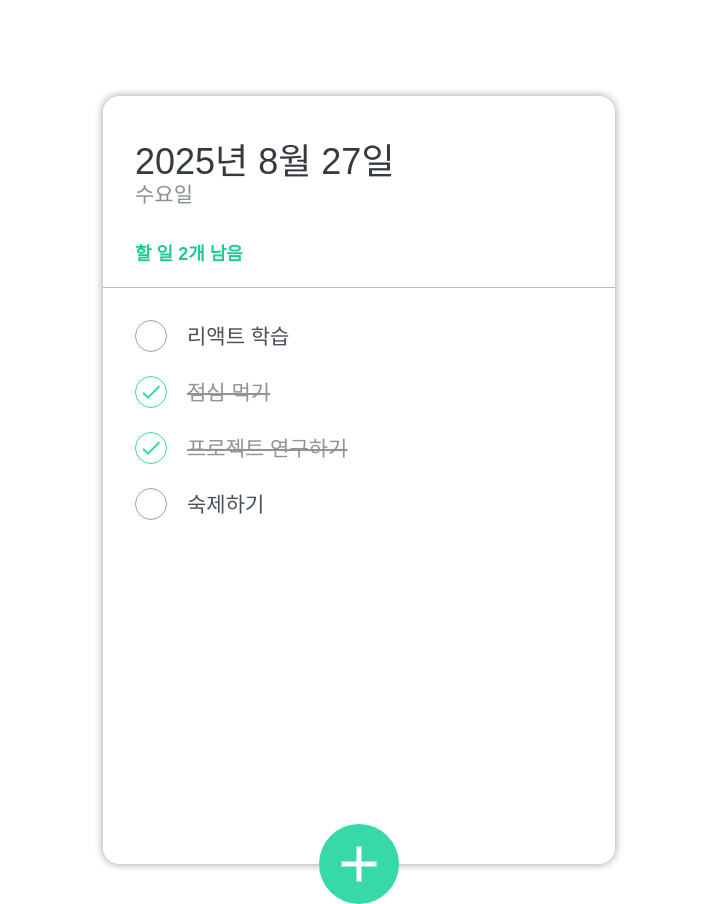
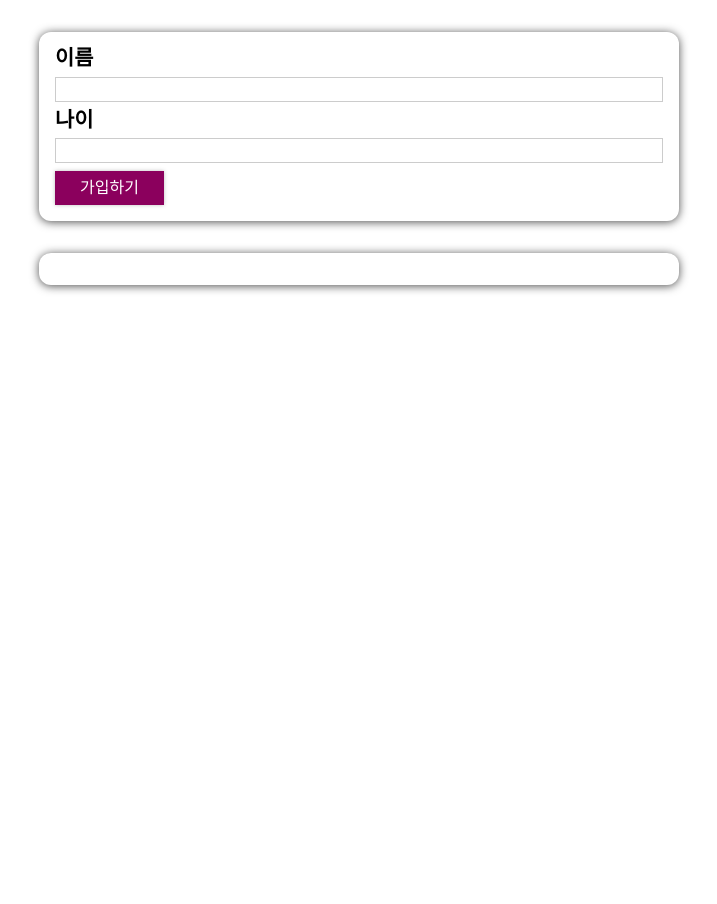
Before and after one commit to Kanggwanju/react-study202508, a React (Vite) app: page / in a window 1280 px wide. Shown: the whole page, without its empty margins (281-998 px from the left). After the commit the page ends 800 px from the top, so only its background shows below. Built offline with nearby package versions, Linux system fonts and the light colour scheme.

Commit message:
5-2-1. 사용자 템플릿

```diff
--- a/src/App.jsx
+++ b/src/App.jsx
@@ -1,10 +1,16 @@
 import React from 'react';
 import './App.css';
-import TodoTemplate from './components/Todos/TodoTemplate.jsx';
+import AddUsers from './components/Users/AddUsers.jsx';
+import UserList from './components/Users/UserList.jsx';
 
 const App = () => {
 
-  return <TodoTemplate />
+  return (
+    <>
+      <AddUsers />
+      <UserList />
+    </>
+  )
 };
 
 export default App;
--- /dev/null
+++ b/src/components/Users/AddUsers.jsx
@@ -0,0 +1,26 @@
+import React from 'react';
+import styles from './AddUsers.module.css';
+import Card from '../ui/Card';
+import Button from '../ui/Button';
+
+const AddUsers = () => {
+  return (
+    <Card className={styles.input}>
+      <form>
+        <label htmlFor='username'>이름</label>
+        <input
+          id='username'
+          type='text'
+        />
+        <label htmlFor='age'>나이</label>
+        <input
+          id='age'
+          type='number'
+        />
+        <Button type='submit'>가입하기</Button>
+      </form>
+    </Card>
+  );
+};
+
+export default AddUsers;
--- /dev/null
+++ b/src/components/Users/AddUsers.module.css
@@ -0,0 +1,27 @@
+.input {
+    margin: 2rem auto;
+    padding: 1rem;
+    width: 90%;
+    max-width: 40rem;
+}
+
+.input label {
+    display: block;
+    font-weight: bold;
+    margin-bottom: 0.5rem;
+    font-size: 1.3em;
+}
+
+.input input {
+    font: inherit;
+    display: block;
+    width: 100%;
+    border: 1px solid #ccc;
+    padding: 0.15rem;
+    margin-bottom: 0.5rem;
+}
+
+.input input:focus {
+    outline: none;
+    border-color: #4f005f;
+}
--- /dev/null
+++ b/src/components/Users/UserList.jsx
@@ -0,0 +1,13 @@
+import React from 'react';
+import styles from './UserList.module.css';
+import Card from '../ui/Card';
+
+const UserList = () => {
+  return (
+    <Card className={styles.users}>
+      <ul></ul>
+    </Card>
+  );
+};
+
+export default UserList;
--- /dev/null
+++ b/src/components/Users/UserList.module.css
@@ -0,0 +1,16 @@
+.users {
+    margin: 2rem auto;
+    width: 90%;
+    max-width: 40rem;
+}
+
+.users ul {
+    list-style: none;
+    padding: 1rem;
+}
+
+.users li {
+    border: 1px solid #ccc;
+    margin: 0.5rem 0;
+    padding: 0.5rem;
+}
```
